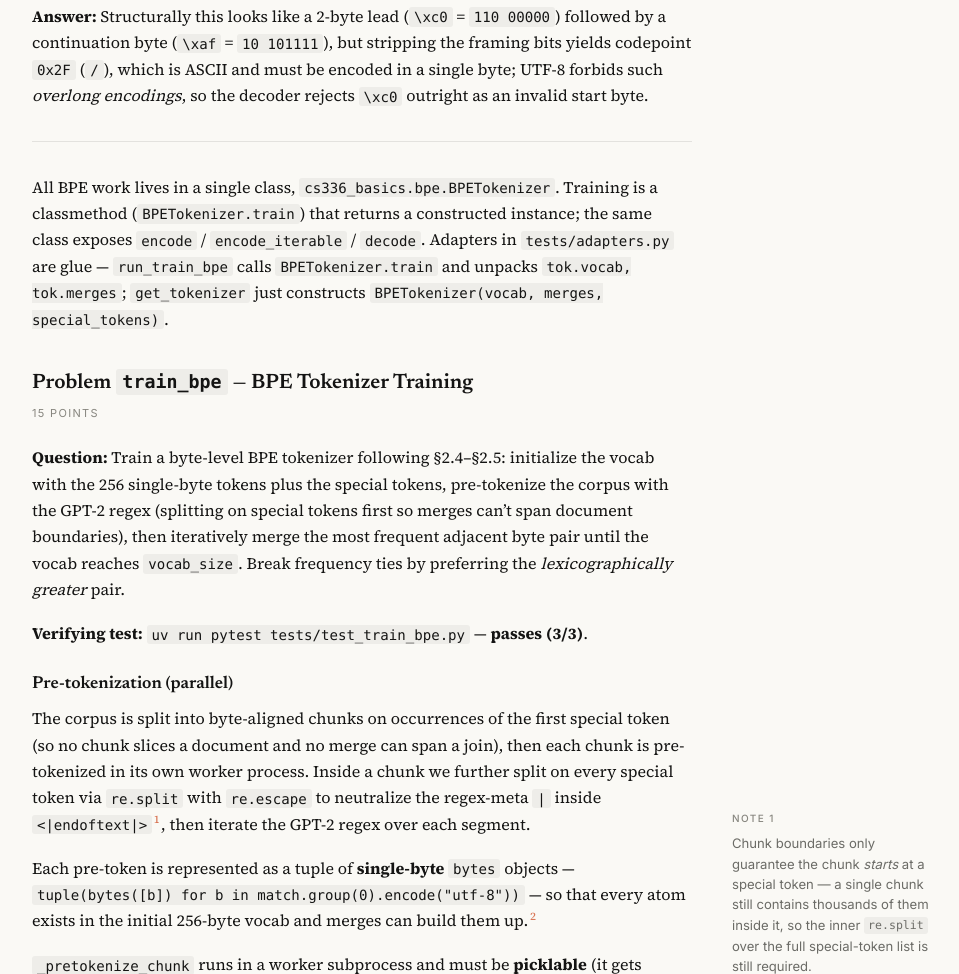
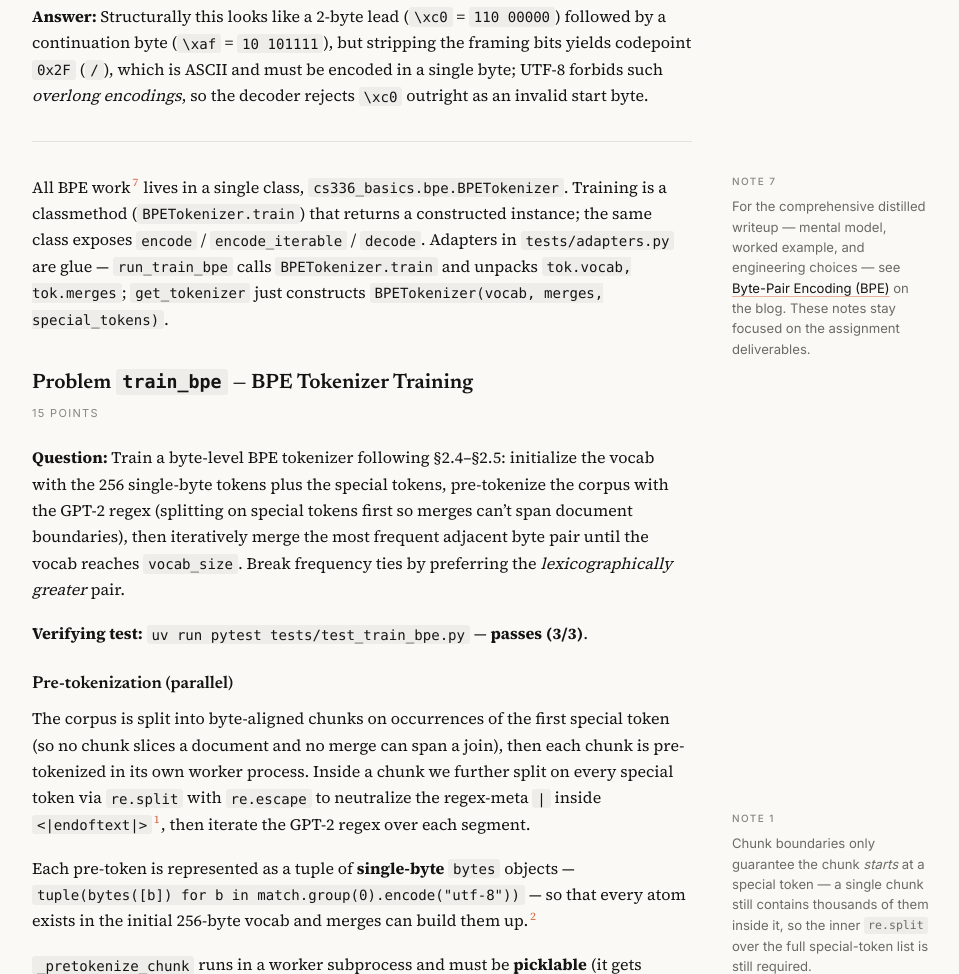
Before and after one commit to Lawhy/learning-llms, a plain HTML site: page cs336/assignments/assignment1/index.html in a window 1280 px wide. Shown: the part 1694-2668 px from the top of the page, without its empty margins (278-1237 px from the left). Drawn offline with nearby package versions, Linux system fonts and the light colour scheme.

Commit message:
chore: update blog link

```diff
--- a/cs336/assignments/assignment1/index.html
+++ b/cs336/assignments/assignment1/index.html
@@ -62,7 +62,7 @@
 <p><strong>Example:</strong> <code>b"\xc0\xaf"</code>.</p>
 <p><strong>Answer:</strong> Structurally this looks like a 2-byte lead (<code>\xc0</code> = <code>110 00000</code>) followed by a continuation byte (<code>\xaf</code> = <code>10 101111</code>), but stripping the framing bits yields codepoint <code>0x2F</code> (<code>/</code>), which is ASCII and must be encoded in a single byte; UTF-8 forbids such <em>overlong encodings</em>, so the decoder rejects <code>\xc0</code> outright as an invalid start byte.</p>
 <hr />
-<p>All BPE work lives in a single class, <code>cs336_basics.bpe.BPETokenizer</code>. Training is a classmethod (<code>BPETokenizer.train</code>) that returns a constructed instance; the same class exposes <code>encode</code> / <code>encode_iterable</code> / <code>decode</code>. Adapters in <code>tests/adapters.py</code> are glue — <code>run_train_bpe</code> calls <code>BPETokenizer.train</code> and unpacks <code>tok.vocab, tok.merges</code>; <code>get_tokenizer</code> just constructs <code>BPETokenizer(vocab, merges, special_tokens)</code>.</p>
+<p>All BPE work<sup class="margin-marker"><a href="#note-7">7</a></sup><span class="margin-note" id="note-7"><span class="margin-note__label">Note 7</span>For the comprehensive distilled writeup &mdash; mental model, worked example, and engineering choices &mdash; see <a href="https://yuanhe.wiki/posts/technical/bpe/">Byte-Pair Encoding (BPE)</a> on the blog. These notes stay focused on the assignment deliverables.</span> lives in a single class, <code>cs336_basics.bpe.BPETokenizer</code>. Training is a classmethod (<code>BPETokenizer.train</code>) that returns a constructed instance; the same class exposes <code>encode</code> / <code>encode_iterable</code> / <code>decode</code>. Adapters in <code>tests/adapters.py</code> are glue — <code>run_train_bpe</code> calls <code>BPETokenizer.train</code> and unpacks <code>tok.vocab, tok.merges</code>; <code>get_tokenizer</code> just constructs <code>BPETokenizer(vocab, merges, special_tokens)</code>.</p>
 <h2 id="problem-train_bpe-bpe-tokenizer-training">Problem <code>train_bpe</code> — BPE Tokenizer Training</h2>
 <p><span class="heading-meta">15 points</span></p>
 <p><strong>Question:</strong> Train a byte-level BPE tokenizer following §2.4–§2.5: initialize the vocab with the 256 single-byte tokens plus the special tokens, pre-tokenize the corpus with the GPT-2 regex (splitting on special tokens first so merges can&rsquo;t span document boundaries), then iteratively merge the most frequent adjacent byte pair until the vocab reaches <code>vocab_size</code>. Break frequency ties by preferring the <em>lexicographically greater</em> pair.</p>
```
Also changed, not shown: 1 other file.
